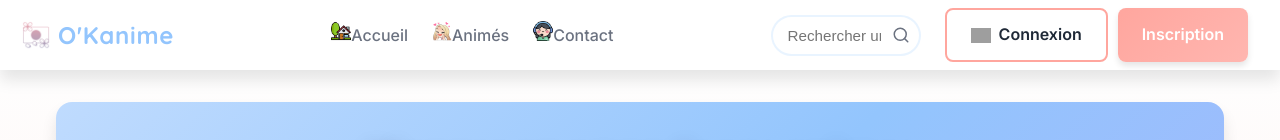
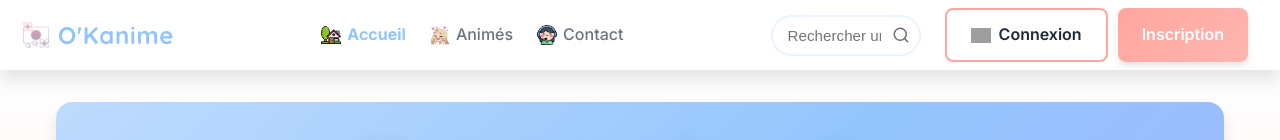
Before and after one commit to B-ludovic/okanime, a Next.js app in the folder frontend/: page / in a window 1280 px wide. Shown: the top 140 px of the page. Built offline with nearby package versions, Linux system fonts and the light colour scheme; no server answers; grey boxes are pictures that could not be loaded.

Commit message:
Style(header): espacement icones/liens et indicateur de page active

```diff
--- a/frontend/styles/modules/Header.module.css
+++ b/frontend/styles/modules/Header.module.css
@@ -41,8 +41,12 @@
 }
 
 .nav { display: flex; gap: var(--espace-md); list-style: none; margin: 0; padding: 0; }
-.navLink { color: var(--texte-gris); text-decoration: none; font-weight: 500; transition: color 0.3s; }
+.navLink { display: flex; align-items: center; gap: 0.375rem; color: var(--texte-gris); text-decoration: none; font-weight: 500; transition: color 0.3s; }
 .navLink:hover { color: var(--bleu-pastel); }
+.navLink.active {
+  color: var(--bleu-pastel);
+  font-weight: 700;
+}
 
 /* BARRE DE RECHERCHE DESKTOP ANIMÉE */
 .searchBox {
@@ -103,7 +107,7 @@
 }
 
 .headerActions { display: flex; gap: 10px; }
-.adminLink { color: var(--texte-gris); font-weight: bold; text-decoration: none; margin-right: 10px; }
+.adminLink { display: flex; align-items: center; gap: 0.375rem; color: var(--texte-gris); font-weight: bold; text-decoration: none; margin-right: 10px; }
 
 
 /* ELEMENTS MOBILE (Cachés sur Desktop) */
```
